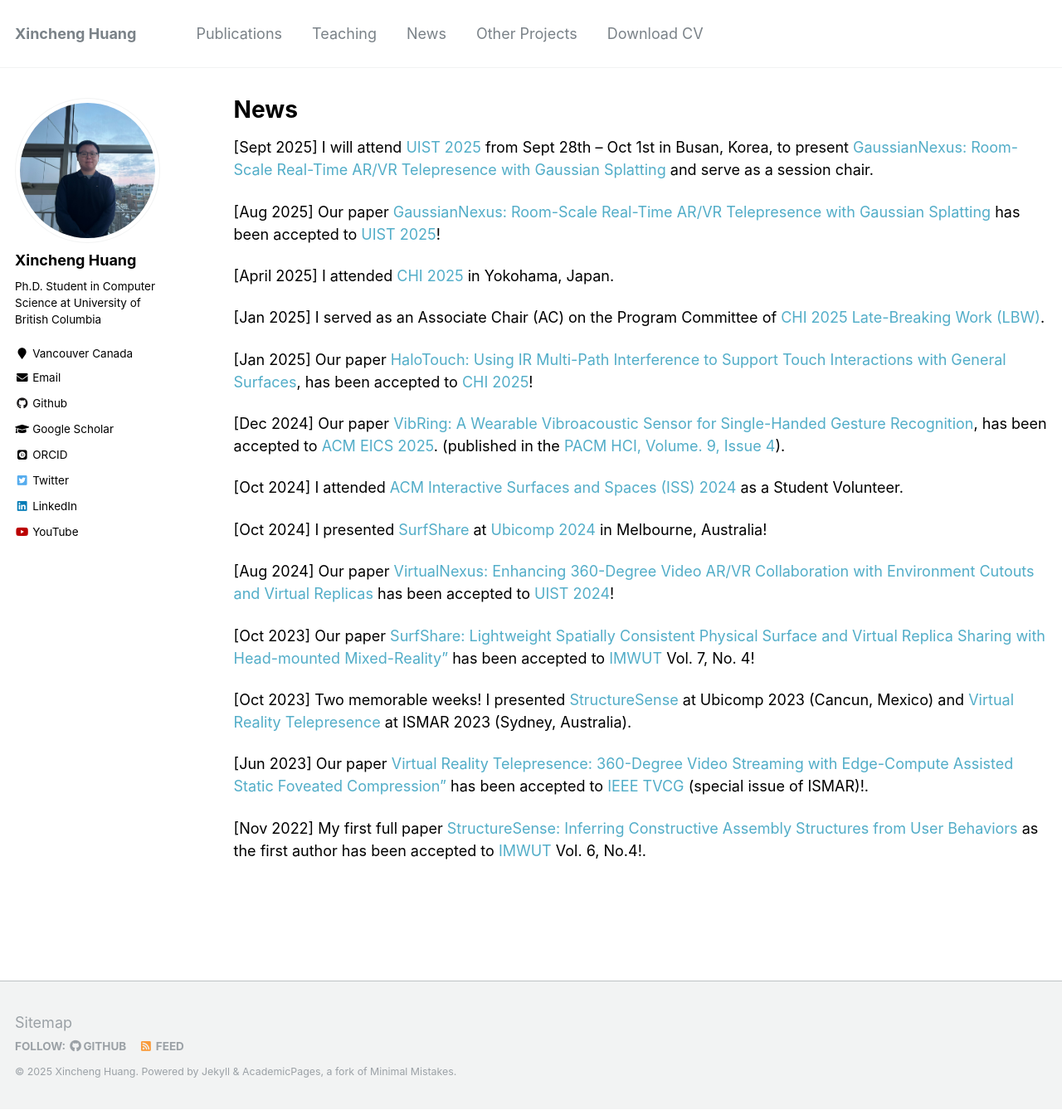
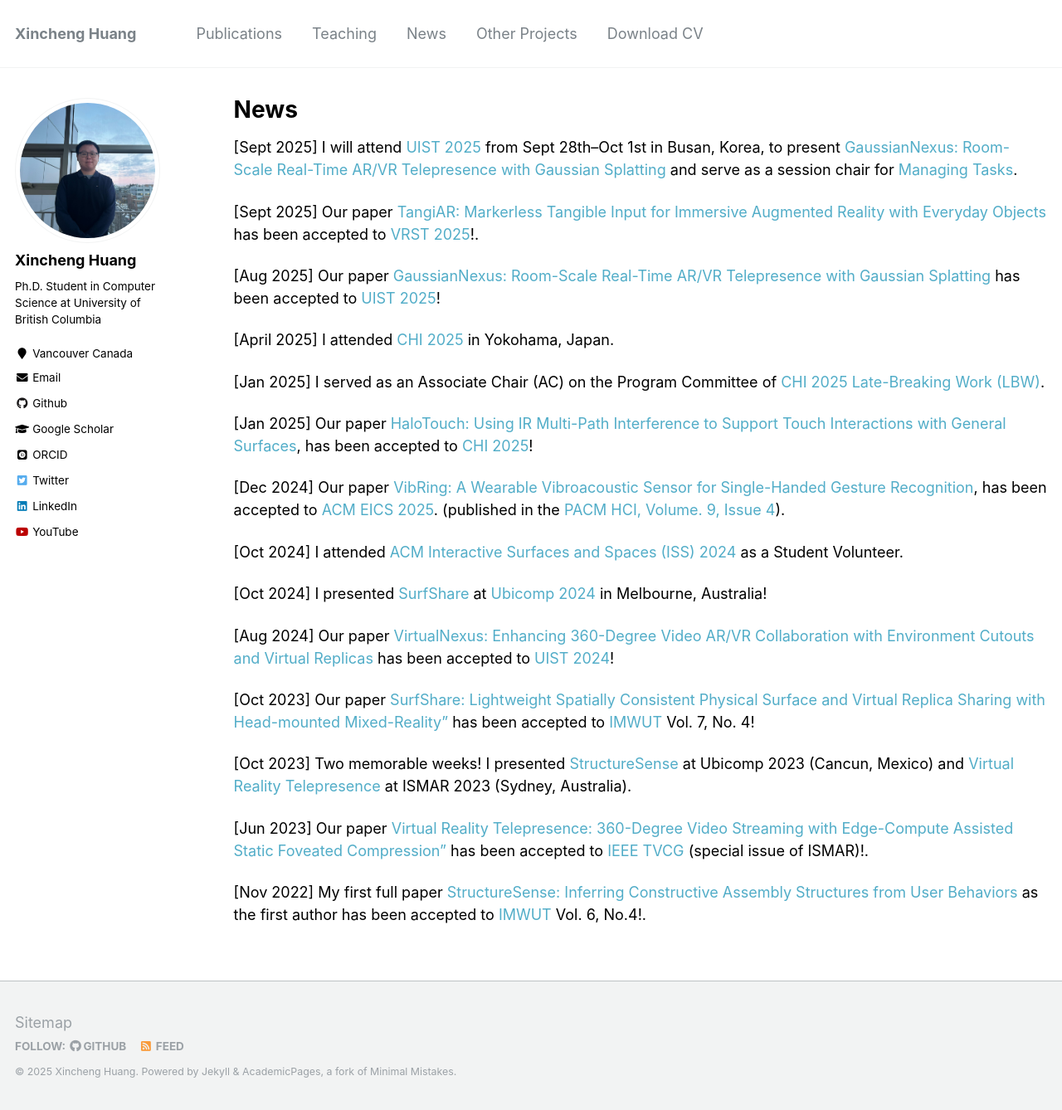
Before and after one commit to Peter-Pater/peter-pater.github.io, a Jekyll site: the page built from _pages/news.md, in a window 1280 px wide and 1338 px high. Shown: the whole window at 83% size. Built offline with Jekyll 4.4.1, drawn with Linux system fonts in a browser that asks for light colours; some web fonts are replaced.

Commit message:
update news

```diff
--- a/_pages/news.md
+++ b/_pages/news.md
@@ -7,7 +7,9 @@ author_profile: true
 
 {% include base_path %}
 
-[Sept 2025] I will attend <a href="https://uist.acm.org/2025/" style="text-decoration:none" target="_blank">UIST 2025</a> from Sept 28th -- Oct 1st in Busan, Korea, to present <a href="/publications/gaussiannexus" style="text-decoration:none">GaussianNexus: Room-Scale Real-Time AR/VR Telepresence with Gaussian Splatting</a> and serve as a session chair.
+[Sept 2025] I will attend <a href="https://uist.acm.org/2025/" style="text-decoration:none" target="_blank">UIST 2025</a> from Sept 28th--Oct 1st in Busan, Korea, to present <a href="/publications/gaussiannexus" style="text-decoration:none">GaussianNexus: Room-Scale Real-Time AR/VR Telepresence with Gaussian Splatting</a> and serve as a session chair for <a href="https://programs.sigchi.org/uist/2025/program/session/208721" style="text-decoration:none">Managing Tasks</a>.
+
+[Sept 2025] Our paper <a href="/publications/TangiAR" style="text-decoration:none">TangiAR: Markerless Tangible Input for Immersive Augmented Reality with Everyday Objects</a> has been accepted to <a href="https://vrst.acm.org/vrst2025/" style="text-decoration:none" target="_blank">VRST 2025</a>!.
 
 [Aug 2025] Our paper <a href="/publications/gaussiannexus" style="text-decoration:none">GaussianNexus: Room-Scale Real-Time AR/VR Telepresence with Gaussian Splatting</a> has been accepted to <a href="https://uist.acm.org/2025/" style="text-decoration:none" target="_blank">UIST 2025</a>!
 
```
